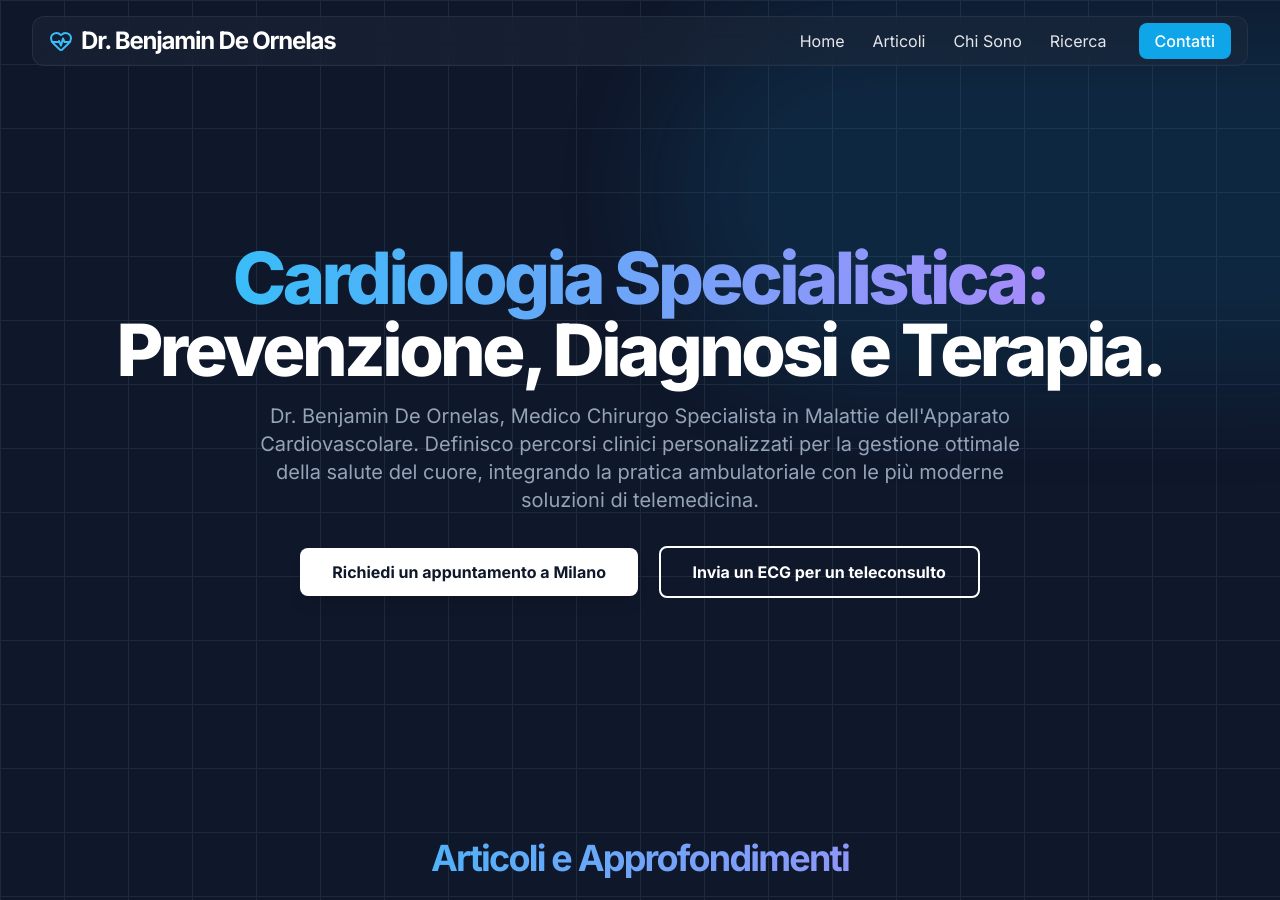
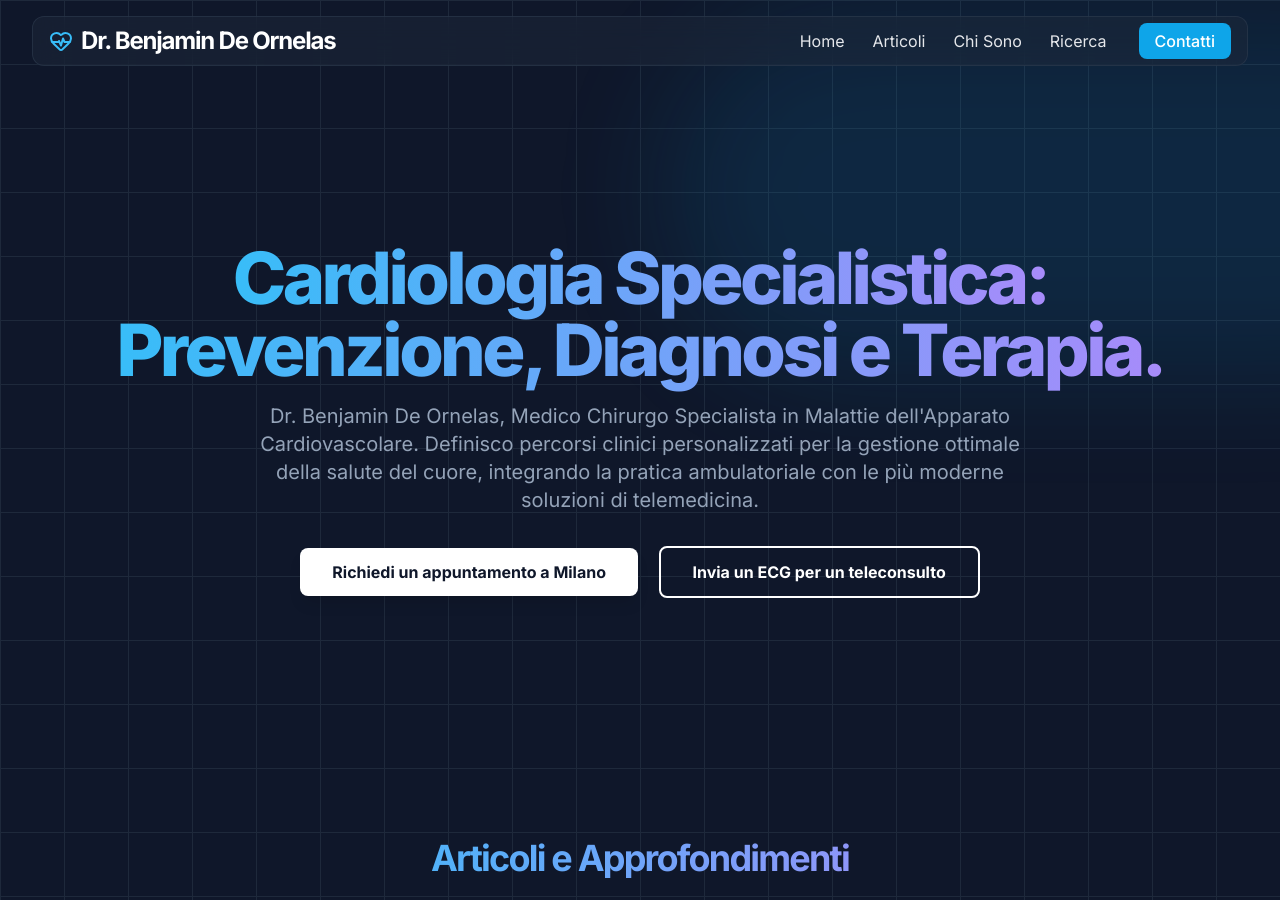
Before and after one commit to bdeornelas/bdeornelas.github.io, a Jekyll site: the page built from index.html, in a window 1280 px wide and 900 px high. Built offline with Jekyll 4.4.1, drawn with Linux system fonts in a browser that asks for light colours; nearby versions of some CDN libraries.

Commit message:
Fix color gradiente titolo: aggiungi gradient-text alla seconda riga

```diff
--- a/index.html
+++ b/index.html
@@ -9,7 +9,7 @@ description: "Dr. Benjamin De Ornelas, Medico Chirurgo Specialista in Malattie d
       <section id="home" class="text-center py-24 lg:py-40">
         <h1 class="text-5xl md:text-7xl font-extrabold tracking-tighter mb-4" data-aos="fade-up">
           <span class="gradient-text">Cardiologia Specialistica:</span><br>
-          <span class="text-white">Prevenzione, Diagnosi e Terapia.</span>
+          <span class="gradient-text">Prevenzione, Diagnosi e Terapia.</span>
         </h1>
         <p class="max-w-3xl mx-auto text-lg md:text-xl text-slate-400 mb-8" data-aos="fade-up" data-aos-delay="200">
           Dr. Benjamin De Ornelas, Medico Chirurgo Specialista in Malattie dell'Apparato Cardiovascolare. Definisco percorsi clinici personalizzati per la gestione ottimale della salute del cuore, integrando la pratica ambulatoriale con le più moderne soluzioni di telemedicina.
```
